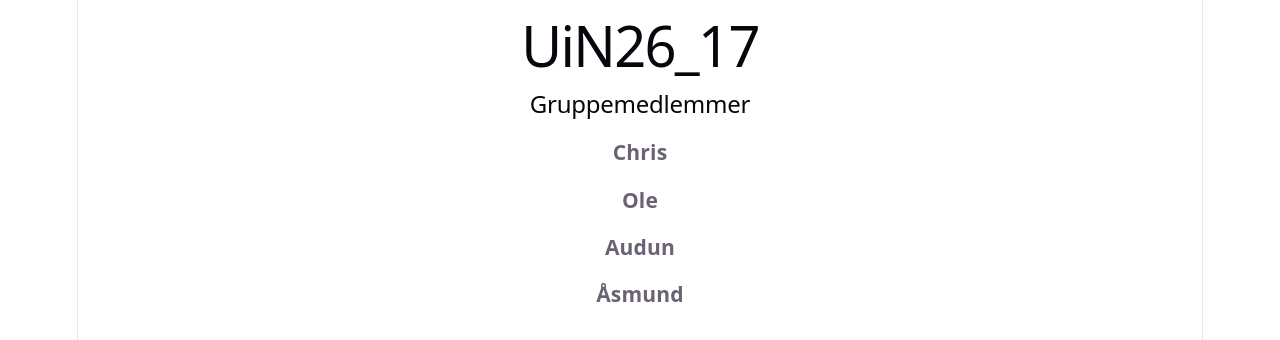
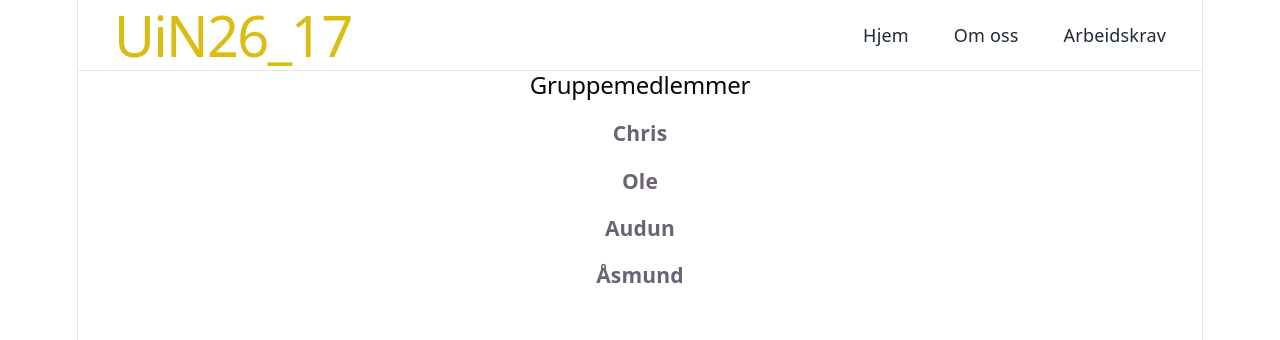
Before and after one commit to aasmbjor/UiN_Arbeidskrav_4, a React app in the folder frontend/: page / in a window 1280 px wide. Shown: the top 340 px of the page. Built offline with nearby package versions, Linux system fonts and the light colour scheme; the HTML template or start-up script is replaced by a standard one.

Commit message:
pågebynt jobb med header
Utfylling av header og CSS

```diff
--- a/frontend/src/App.css
+++ b/frontend/src/App.css
@@ -1,184 +1,69 @@
-.counter {
-  font-size: 16px;
-  padding: 5px 10px;
-  border-radius: 5px;
-  color: var(--accent);
-  background: var(--accent-bg);
-  border: 2px solid transparent;
-  transition: border-color 0.3s;
-  margin-bottom: 24px;
+:root{
+  --nav-bg: rgba(255, 255, 255, 0.8);
+  --nav-border: #e5e7eb;
+  --nav-text: #1f2937;
+  --nav-accent: #dabc12;
+  --nav-height: 70px;
+}
+ /* Header CSS */
+.header{
+ position: sticky;
+ top: 0;
+ z-index: 1000;
+ height: var(--nav-height);
+ background-color: var(--nav-bg);
+ backdrop-filter: blur(10px);
+ border-bottom: 1px solid var(--nav-border);
+ display: flex;
+ align-items: center;
+}
 
-  &:hover {
-    border-color: var(--accent-border);
-  }
-  &:focus-visible {
-    outline: 2px solid var(--accent);
-    outline-offset: 2px;
+.nav-wrapper{
+  max-width: 1200px;
+  width: 100%;
+  margin: 0 auto;
+  padding: 0 2rem;
+  display: flex;
+  justify-content: space-between;
+  align-items: center;
+}
+
+.logo{
+  text-decoration: none;
+  h1{
+    color: var(--nav-accent);
   }
 }
 
-.hero {
+.nav-links{
+  display: flex;
+  gap: 2.5rem;
+  list-style: none;
+  margin: 0;
+  padding: 0;
+}
+.nav-link{
+  text-decoration: none;
+  color: var(--nav-text);
+  font-weight: 500;
+  font-size: 1rem;
+  transition: color 0.2s ease-in-out;
   position: relative;
-
-  .base,
-  .framework,
-  .vite {
-    inset-inline: 0;
-    margin: 0 auto;
-  }
-
-  .base {
-    width: 170px;
-    position: relative;
-    z-index: 0;
-  }
-
-  .framework,
-  .vite {
-    position: absolute;
-  }
-
-  .framework {
-    z-index: 1;
-    top: 34px;
-    height: 28px;
-    transform: perspective(2000px) rotateZ(300deg) rotateX(44deg) rotateY(39deg)
-      scale(1.4);
-  }
-
-  .vite {
-    z-index: 0;
-    top: 107px;
-    height: 26px;
-    width: auto;
-    transform: perspective(2000px) rotateZ(300deg) rotateX(40deg) rotateY(39deg)
-      scale(0.8);
-  }
 }
-
-#center {
-  display: flex;
-  flex-direction: column;
-  gap: 25px;
-  place-content: center;
-  place-items: center;
-  flex-grow: 1;
-
-  @media (max-width: 1024px) {
-    padding: 32px 20px 24px;
-    gap: 18px;
-  }
+.nav-link::after{
+  content: '';
+  position: absolute;
+  width: 0;
+  height: 2px;
+  bottom: -4px;
+  left: 0;
+  background-color: var(--nav-accent);
+  transition: width 0.3s ease;
 }
-
-#next-steps {
-  display: flex;
-  border-top: 1px solid var(--border);
-  text-align: left;
-
-  & > div {
-    flex: 1 1 0;
-    padding: 32px;
-    @media (max-width: 1024px) {
-      padding: 24px 20px;
-    }
-  }
-
-  .icon {
-    margin-bottom: 16px;
-    width: 22px;
-    height: 22px;
-  }
-
-  @media (max-width: 1024px) {
-    flex-direction: column;
-    text-align: center;
-  }
+.nav-link:hover{
+  color: var(--nav-accent);
 }
-
-#docs {
-  border-right: 1px solid var(--border);
-
-  @media (max-width: 1024px) {
-    border-right: none;
-    border-bottom: 1px solid var(--border);
-  }
+.nav-link:hover::after{
+  width: 100%;
 }
-
-#next-steps ul {
-  list-style: none;
-  padding: 0;
-  display: flex;
-  gap: 8px;
-  margin: 32px 0 0;
-
-  .logo {
-    height: 18px;
-  }
-
-  a {
-    color: var(--text-h);
-    font-size: 16px;
-    border-radius: 6px;
-    background: var(--social-bg);
-    display: flex;
-    padding: 6px 12px;
-    align-items: center;
-    gap: 8px;
-    text-decoration: none;
-    transition: box-shadow 0.3s;
-
-    &:hover {
-      box-shadow: var(--shadow);
-    }
-    .button-icon {
-      height: 18px;
-      width: 18px;
-    }
-  }
-
-  @media (max-width: 1024px) {
-    margin-top: 20px;
-    flex-wrap: wrap;
-    justify-content: center;
-
-    li {
-      flex: 1 1 calc(50% - 8px);
-    }
-
-    a {
-      width: 100%;
-      justify-content: center;
-      box-sizing: border-box;
-    }
-  }
-}
-
-#spacer {
-  height: 88px;
-  border-top: 1px solid var(--border);
-  @media (max-width: 1024px) {
-    height: 48px;
-  }
-}
-
-.ticks {
-  position: relative;
-  width: 100%;
-
-  &::before,
-  &::after {
-    content: '';
-    position: absolute;
-    top: -4.5px;
-    border: 5px solid transparent;
-  }
-
-  &::before {
-    left: 0;
-    border-left-color: var(--border);
-  }
-  &::after {
-    right: 0;
-    border-right-color: var(--border);
-  }
-}
+/* Gemini chat for CSS: https://gemini.google.com/share/9dce5eb80a50 */
--- a/frontend/src/component/Header.jsx
+++ b/frontend/src/component/Header.jsx
@@ -1,7 +1,16 @@
+import { Link } from "react-router-dom";
+
 export default function Header(){
     return(
-        <header>
-            <h1>UiN26_17</h1>
+        <header className="header">
+            <section className="nav-wrapper">
+            <Link to="/" className="logo"><h1>UiN26_17</h1></Link>
+                <nav className="nav-links">
+                    <Link to="/" className="nav-link">Hjem</Link>
+                    <Link to="/om-oss" className="nav-link">Om oss</Link>
+                    <Link to="/arbeidskrav" className="nav-link">Arbeidskrav</Link>
+                </nav>
+            </section>
         </header>
     )
 }
```
